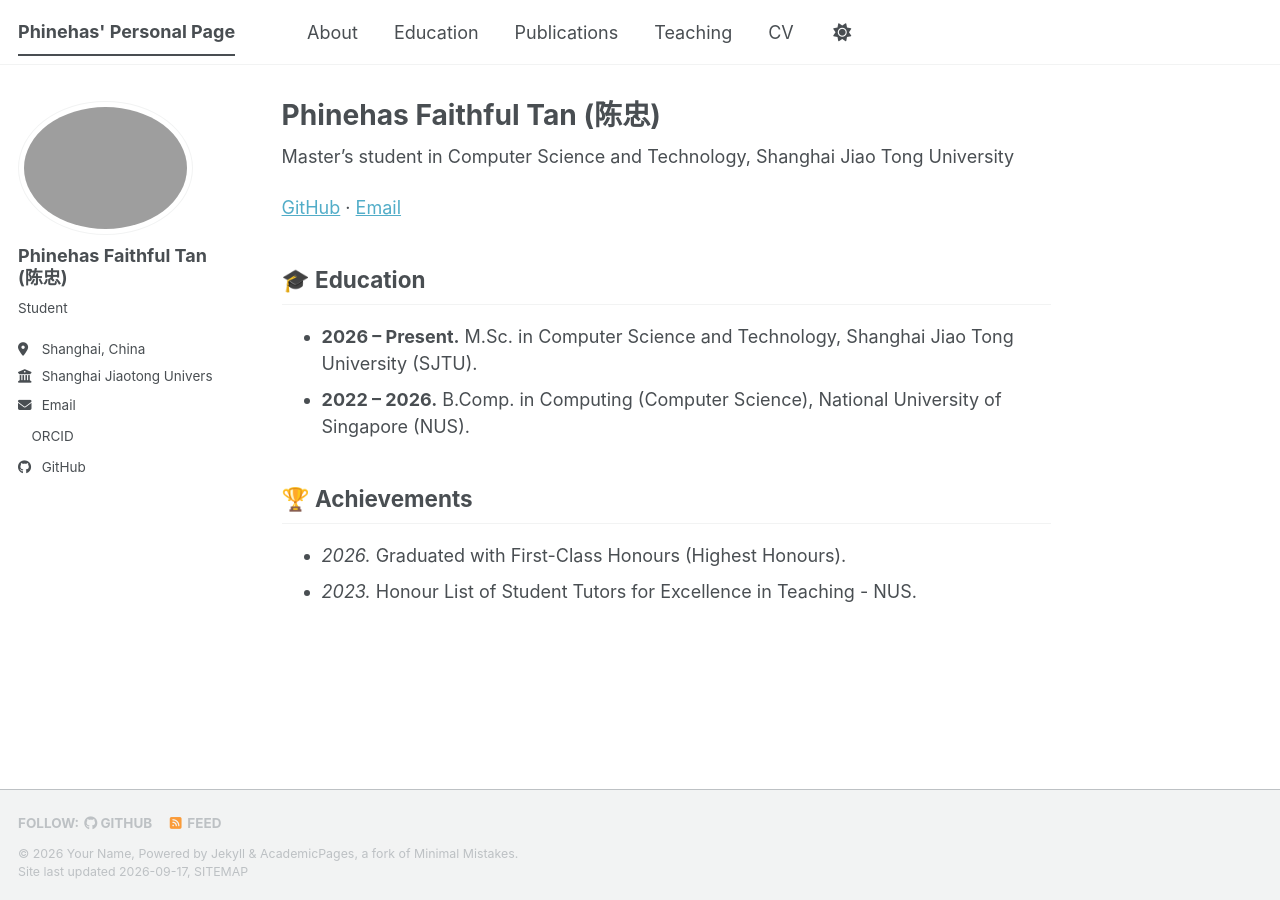
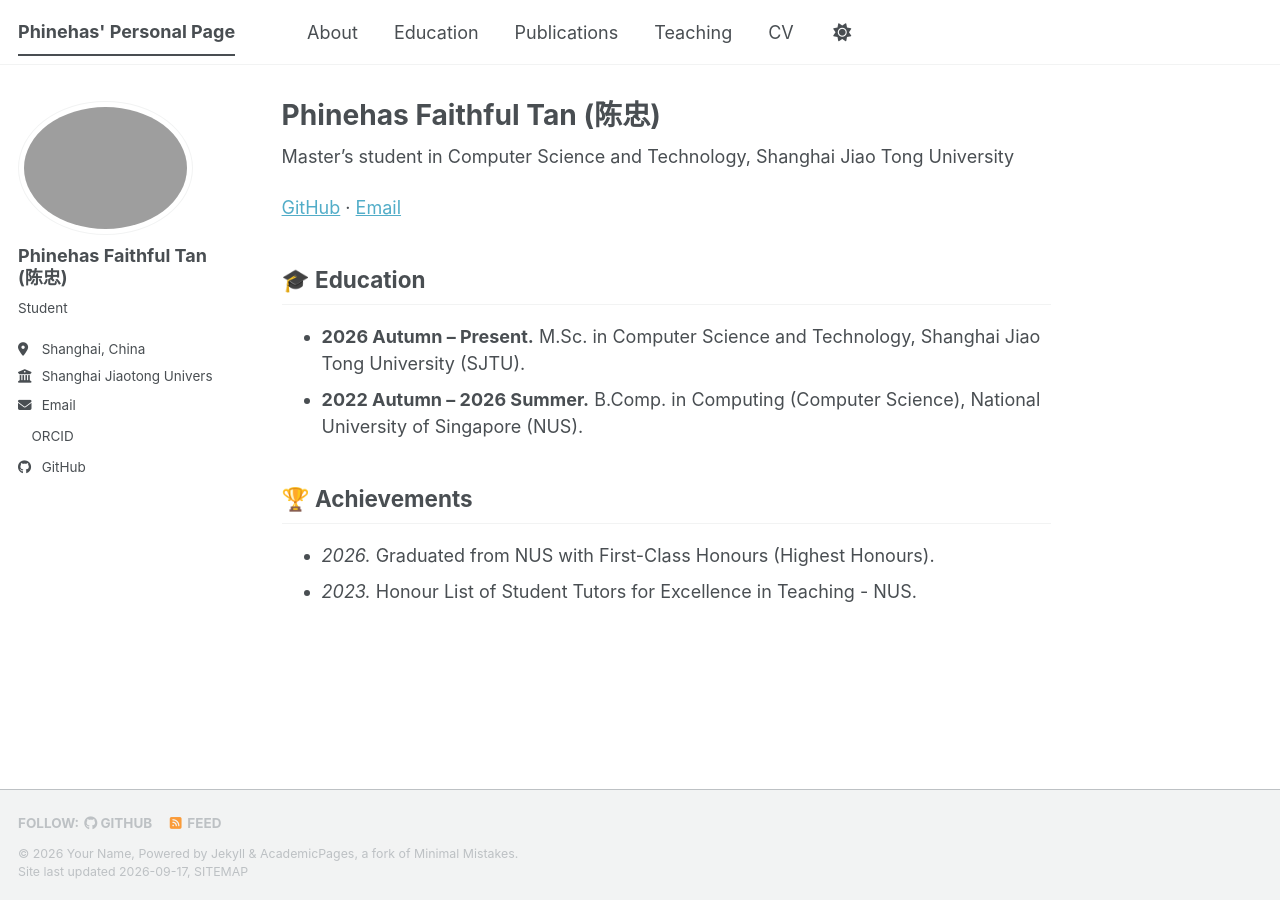
Before and after one commit to shark-phin/shark-phin.github.io, a Jekyll site: the page built from _pages/about.md, in a window 1280 px wide. Built offline with Jekyll 4.4.1, drawn with Linux system fonts in a browser that asks for light colours; a style sheet for code colours, icons or effects is not loaded.

Commit message:
Update page

```diff
--- a/_pages/about.md
+++ b/_pages/about.md
@@ -13,9 +13,9 @@ Master's student in Computer Science and Technology, Shanghai Jiao Tong Universi
 
 ## 🎓 Education
 
-- **2026 – Present.** M.Sc. in Computer Science and Technology, Shanghai Jiao Tong University (SJTU).
-- **2022 – 2026.** B.Comp. in Computing (Computer Science), National University of Singapore (NUS).
+- **2026 Autumn – Present.** M.Sc. in Computer Science and Technology, Shanghai Jiao Tong University (SJTU).
+- **2022 Autumn – 2026 Summer.** B.Comp. in Computing (Computer Science), National University of Singapore (NUS).
 
 ## 🏆 Achievements
-- *2026.* Graduated with First-Class Honours (Highest Honours).
+- *2026.* Graduated from NUS with First-Class Honours (Highest Honours).
 - *2023.* Honour List of Student Tutors for Excellence in Teaching - NUS.
```
Also changed, not shown: _pages/education.md (+2 -2 lines).
